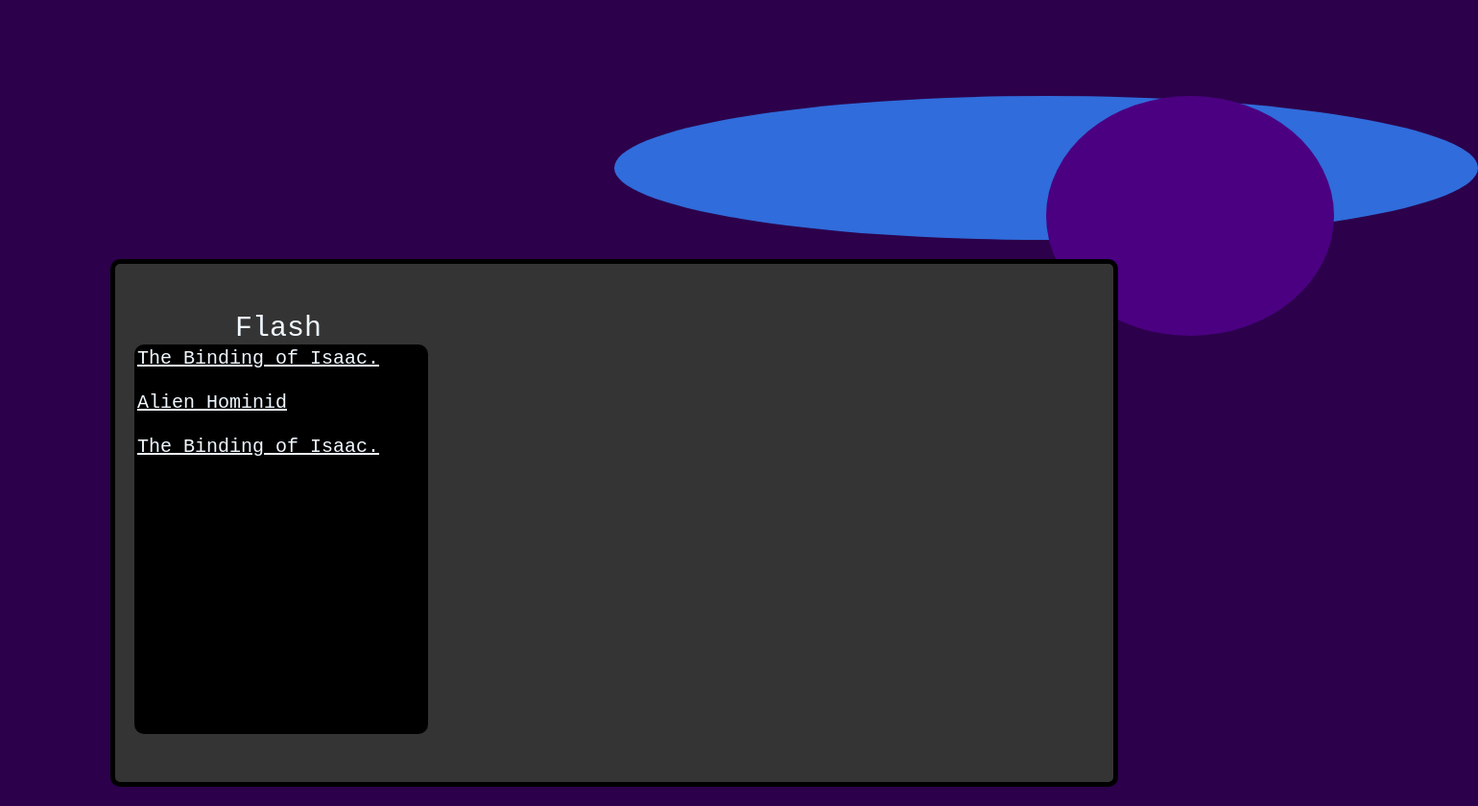
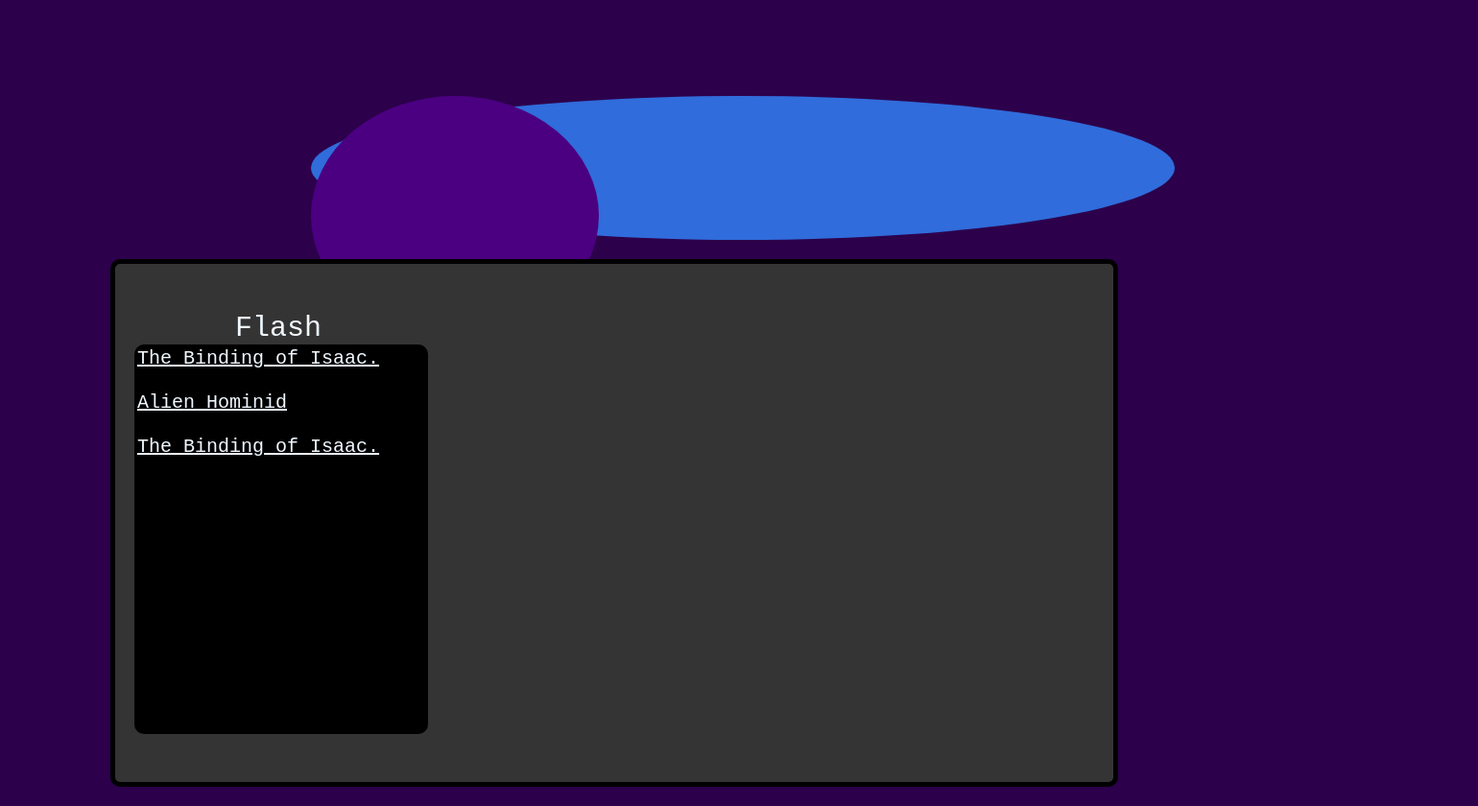
Before and after one commit to HorseMania24/coolsciencegames.github.io, a plain HTML site: page index.html in a window 1280 px wide. Shown: the whole page at 96% size, 1540 px wide, since content can reach past the window. Drawn offline with Linux system fonts and the light colour scheme.

Commit message:
Update style.css

```diff
--- a/style.css
+++ b/style.css
@@ -11,7 +11,7 @@
 }
 
 .logo {
-    margin-left: 50%;
+    margin-left: 25s%;
     margin-top: 100px;
     width : 300px;
     height : 250px;
@@ -21,7 +21,7 @@
 }
 
 .logo2 {
-    margin-left: 50%;
+    margin-left: 25%;
     margin-top: 25px;
     width: 900px;
     height: 150px;
```
